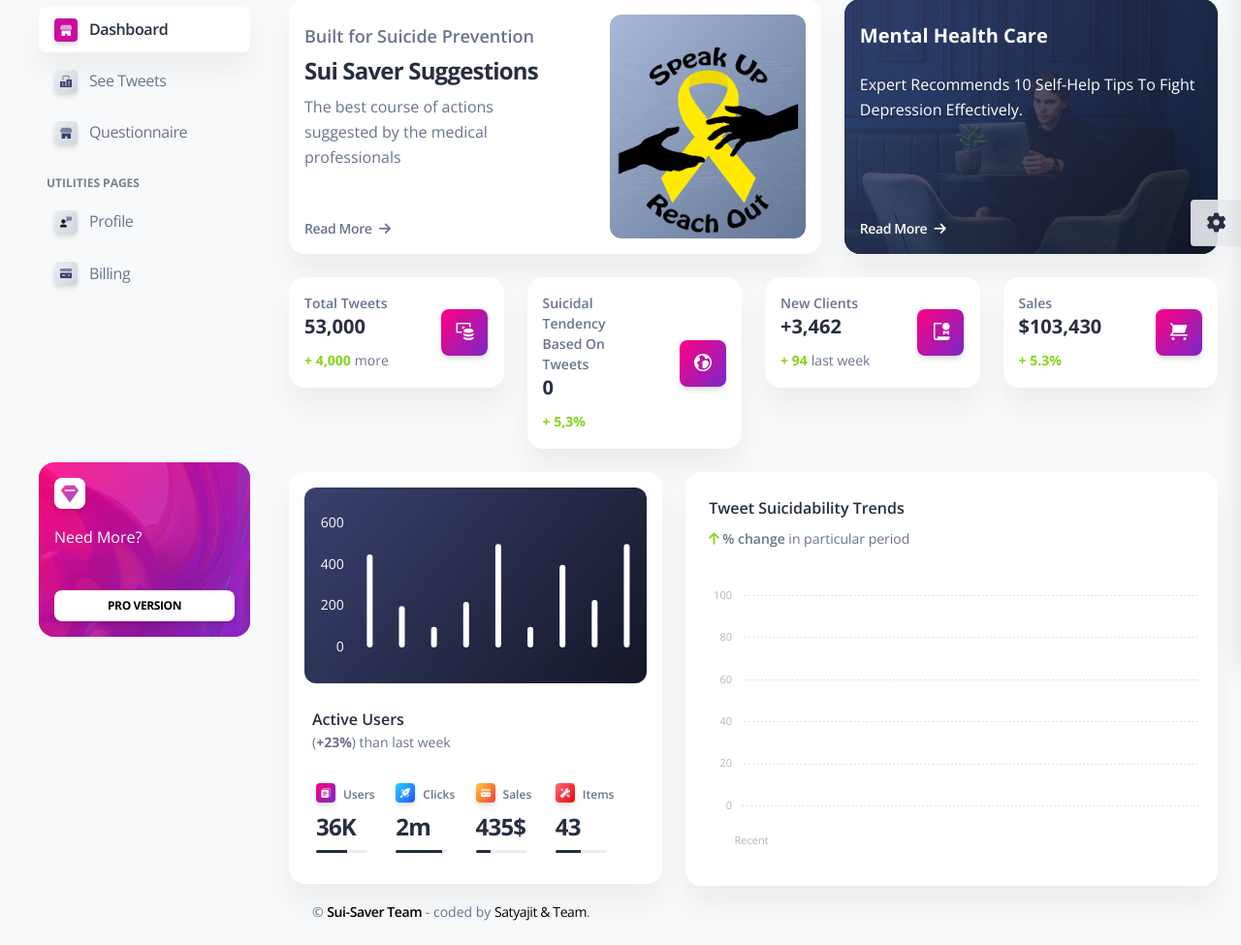
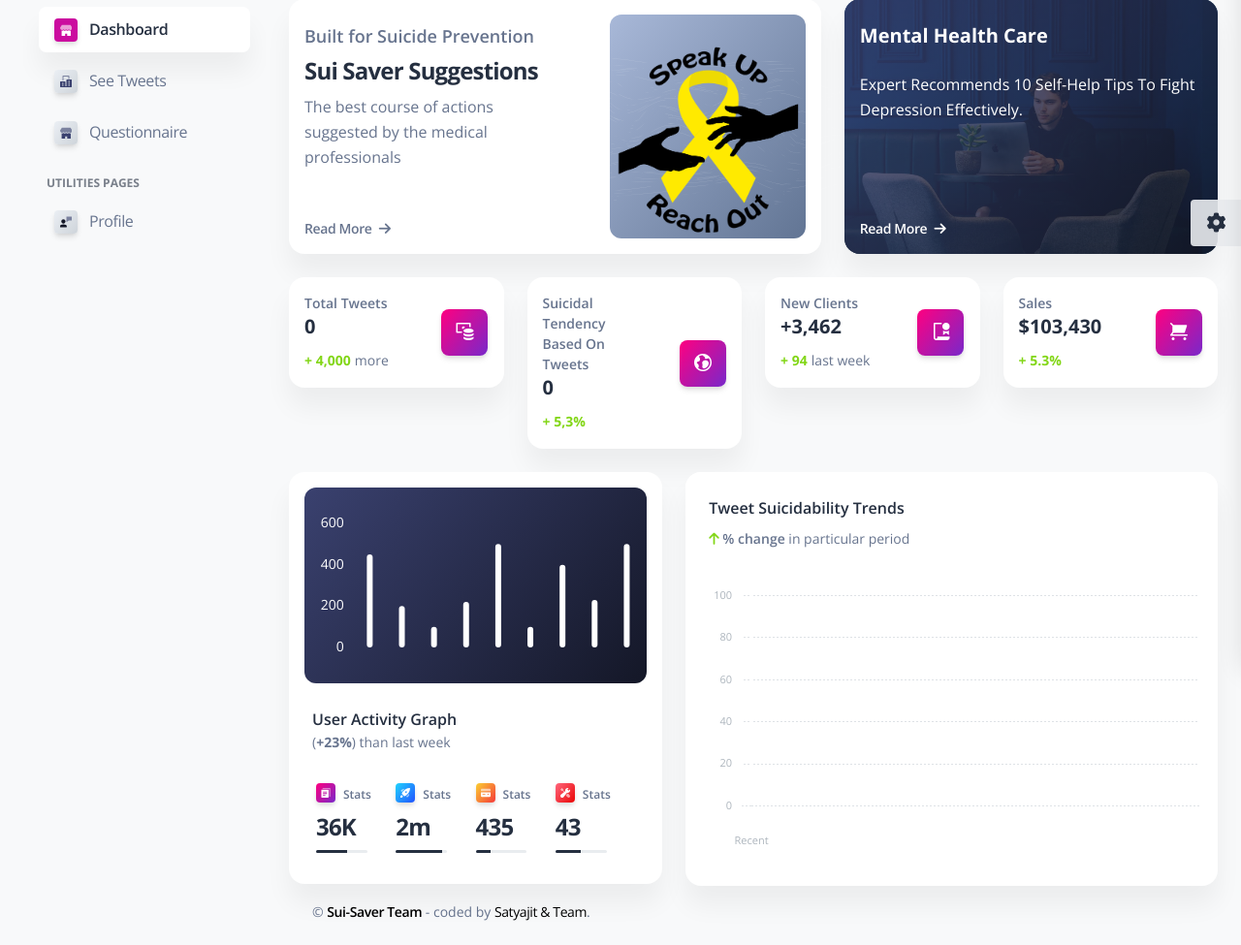
Before and after one commit to Satyajit-Codys/sui-saver-web, a Django app: page / in a window 1280 px wide. Shown: the part 114-1089 px from the top of the page at 97% size. Run offline with Django 3.2, Linux system fonts and the light colour scheme; the visitor is signed in with stand-in values (Sample User, id 1); some libraries are stand-ins or nearby versions.

Commit message:
dashboard and sidebar changes

```diff
--- a/apps/home/views.py
+++ b/apps/home/views.py
@@ -13,8 +13,9 @@ from apps.tweetml.ml_model import positive_tweet_trend, negative_tweet_trend, ov
 
 @login_required(login_url="/login/")
 def index(request):
+    total_tweets = len(positive_tweet_trend) + len(negative_tweet_trend)
     context = {"segment": "index", "positive_tweet_trend": positive_tweet_trend,
-               "negative_tweet_trend": negative_tweet_trend, "overall_trend_percentage": overall_trend_percentage}
+               "negative_tweet_trend": negative_tweet_trend, "overall_trend_percentage": overall_trend_percentage, "total_tweets": total_tweets}
 
     html_template = loader.get_template('home/index.html')
     return HttpResponse(html_template.render(context, request))
--- a/apps/templates/home/index.html
+++ b/apps/templates/home/index.html
@@ -65,7 +65,7 @@
             <div class="col-7">
               <div class="numbers">
                 <p class="text-sm mb-0 text-capitalize font-weight-bold">Total Tweets</p>
-                <h5 class="font-weight-bolder">53,000</h5>
+                <h5 class="font-weight-bolder">{{total_tweets}}</h5>
                 <span class="text-success text-sm font-weight-bolder">+ 4,000</span>
                 <span class="text-sm">more</span>
               </div>
@@ -150,7 +150,7 @@
               <canvas id="chart-bars" class="chart-canvas" height="170px"></canvas>
             </div>
           </div>
-          <h6 class="ms-2 mt-4 mb-0"> Active Users </h6>
+          <h6 class="ms-2 mt-4 mb-0"> User Activity Graph </h6>
           <p class="text-sm ms-2"> (<span class="font-weight-bolder">+23%</span>) than last week </p>
           <div class="container border-radius-lg">
             <div class="row">
@@ -178,7 +178,7 @@
                       </g>
                     </svg>
                   </div>
-                  <p class="text-xs mt-1 mb-0 font-weight-bold">Users</p>
+                  <p class="text-xs mt-1 mb-0 font-weight-bold">Stats</p>
                 </div>
                 <h4 class="font-weight-bolder">36K</h4>
                 <div class="progress w-75">
@@ -216,7 +216,7 @@
                       </g>
                     </svg>
                   </div>
-                  <p class="text-xs mt-1 mb-0 font-weight-bold">Clicks</p>
+                  <p class="text-xs mt-1 mb-0 font-weight-bold">Stats</p>
                 </div>
                 <h4 class="font-weight-bolder">2m</h4>
                 <div class="progress w-75">
@@ -248,9 +248,9 @@
                       </g>
                     </svg>
                   </div>
-                  <p class="text-xs mt-1 mb-0 font-weight-bold">Sales</p>
+                  <p class="text-xs mt-1 mb-0 font-weight-bold">Stats</p>
                 </div>
-                <h4 class="font-weight-bolder">435$</h4>
+                <h4 class="font-weight-bolder">435</h4>
                 <div class="progress w-75">
                   <div class="progress-bar bg-dark w-30" role="progressbar" aria-valuenow="30" aria-valuemin="0"
                     aria-valuemax="100"></div>
@@ -283,7 +283,7 @@
                       </g>
                     </svg>
                   </div>
-                  <p class="text-xs mt-1 mb-0 font-weight-bold">Items</p>
+                  <p class="text-xs mt-1 mb-0 font-weight-bold">Stats</p>
                 </div>
                 <h4 class="font-weight-bolder">43</h4>
                 <div class="progress w-75">
--- a/apps/templates/includes/sidebar.html
+++ b/apps/templates/includes/sidebar.html
@@ -134,54 +134,7 @@
                     <span class="nav-link-text ms-1">Profile</span>
                 </a>
             </li>
-            <li class="nav-item mb-1">
-                <a class="nav-link {% if 'billing' in segment %} active{% endif %}" href="/billing.html">
-                    <div
-                        class="icon icon-shape icon-xs shadow border-radius-sm bg-gradient-light text-center me-2 d-flex align-items-center justify-content-center">
-                        <svg width="12px" height="12px" viewBox="0 0 43 36" version="1.1"
-                            xmlns="http://www.w3.org/2000/svg" xmlns:xlink="http://www.w3.org/1999/xlink">
-                            <title>credit-card</title>
-                            <g id="Basic-Elements" stroke="none" stroke-width="1" fill="none" fill-rule="evenodd">
-                                <g id="Rounded-Icons" transform="translate(-2169.000000, -745.000000)" fill="#FFFFFF"
-                                    fill-rule="nonzero">
-                                    <g id="Icons-with-opacity" transform="translate(1716.000000, 291.000000)">
-                                        <g id="credit-card" transform="translate(453.000000, 454.000000)">
-                                            <path class="color-background"
-                                                d="M43,10.7482083 L43,3.58333333 C43,1.60354167 41.3964583,0 39.4166667,0 L3.58333333,0 C1.60354167,0 0,1.60354167 0,3.58333333 L0,10.7482083 L43,10.7482083 Z"
-                                                id="Path" opacity="0.593633743">
-                                            </path>
-                                            <path class="color-background"
-                                                d="M0,16.125 L0,32.25 C0,34.2297917 1.60354167,35.8333333 3.58333333,35.8333333 L39.4166667,35.8333333 C41.3964583,35.8333333 43,34.2297917 43,32.25 L43,16.125 L0,16.125 Z M19.7083333,26.875 L7.16666667,26.875 L7.16666667,23.2916667 L19.7083333,23.2916667 L19.7083333,26.875 Z M35.8333333,26.875 L28.6666667,26.875 L28.6666667,23.2916667 L35.8333333,23.2916667 L35.8333333,26.875 Z"
-                                                id="Shape">
-                                            </path>
-                                        </g>
-                                    </g>
-                                </g>
-                            </g>
-                        </svg>
-                    </div>
-                    <span class="nav-link-text ms-1">Billing</span>
-                </a>
-            </li>
         </ul>
     </div>
-    <div class="sidenav-footer mx-3 mt-3 pt-3">
-        <div class="card card-background shadow-none card-background-mask-primary" id="sidenavCard">
-            <div class="full-background" style="background-image: url('/static/assets/img/curved-images/curved-8.jpg')">
-            </div>
-            <div class="card-body text-left p-3 w-100">
-                <div
-                    class="icon icon-shape icon-sm bg-white shadow text-center mb-3 d-flex align-items-center justify-content-center border-radius-md">
-                    <i class="ni ni-diamond text-primary text-gradient text-lg top-0" aria-hidden="true"
-                        id="sidenavCardIcon"></i>
-                </div>
-                <p class="text-white">
-                    Need More?
-                </p>
-                <br />
-                <a href="https://www.creative-tim.com/product/soft-ui-dashboard-pro-django" target="_blank"
-                    class="btn btn-white btn-sm w-100 mb-0">Pro Version</a>
-            </div>
-        </div>
-    </div>
+
 </aside>
--- a/apps/tweetml/fetch_tweets.py
+++ b/apps/tweetml/fetch_tweets.py
@@ -25,7 +25,7 @@ def get_twitter_client():
 def get_tweets():
     tweets = []
     user = "satyabot1"
-    n = 30
+    n = 100
     client = get_twitter_client()
     for status in tweepy.Cursor(client.user_timeline, screen_name=user).items(n):
         # print(status.text)
```
